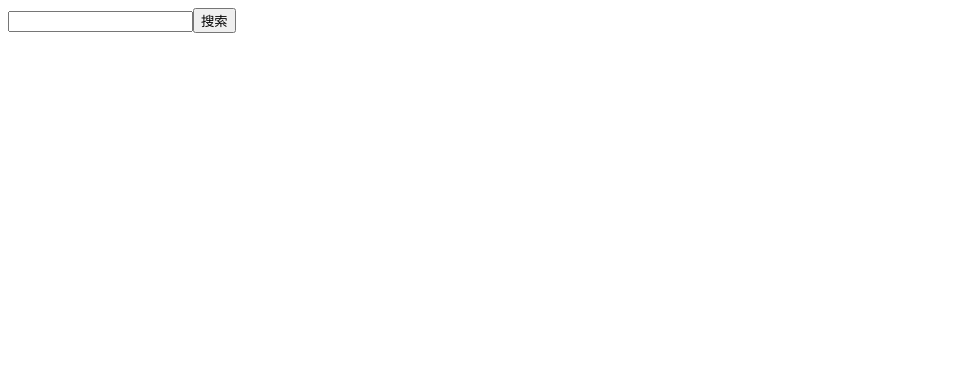
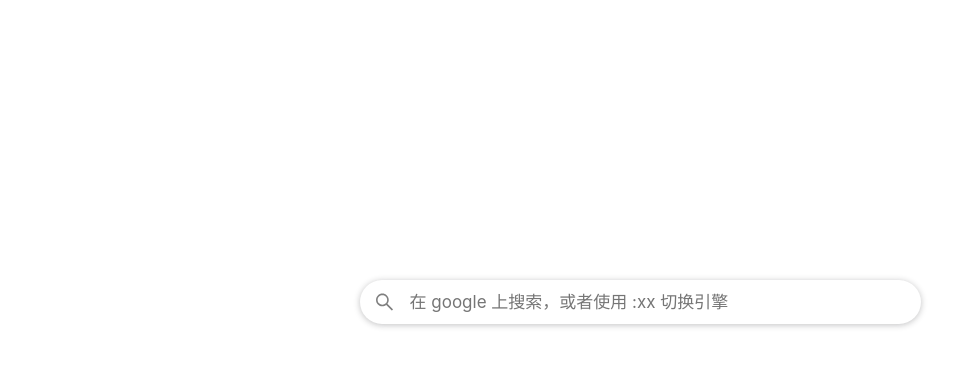
Before and after one commit to fa3eng/hasa-nav, a React app: page / in a window 1280 px wide. Shown: the top 366 px of the page, without its empty margins (0-979 px from the left). Built offline with nearby package versions, Linux system fonts and the light colour scheme.

Commit message:
完成Search组件的样式

```diff
--- a/src/App.tsx
+++ b/src/App.tsx
@@ -3,12 +3,13 @@ import styled from 'styled-components';
 import Search from './components/Search';
 
 const Layout = styled.div`
-
+  display: flex;
+  justify-content: center;
+  padding-top: 280px;
+  /* border: 1px solid red; */
 `;
 
-
 const App:React.FC = () => {
-
   return (
     <Layout>
       <Search/>
--- a/src/components/Search.tsx
+++ b/src/components/Search.tsx
@@ -1,8 +1,31 @@
 import React, { useState, useEffect } from 'react';
 import styled from 'styled-components';
+import { SearchOutlined } from '@ant-design/icons'
 
 const SearchBar = styled.form`
+  position: relative;
+  >input {
+    width: 561px;
+    height: 44px;
+    padding: 0px 50px;
+    border: none;
+    border-radius: 22px;
+    font-size: 17px;
+    outline: none;
+    box-shadow: 0 1px 6px 0 rgb(32 33 36 / 28%);
+  }
+  >button {
+    display: none;
+  }
+`;
 
+const MySearchOutlined = styled(SearchOutlined)`
+  position: absolute;
+  top: 50%;
+  transform: translateY(-50%);
+  left: 15px;
+  font-size: 19px;
+  color: gray;
 `;
 
 const Search: React.FC = () => {
@@ -37,13 +60,13 @@ const Search: React.FC = () => {
   // todo 这里以后应该要支持自定义搜索引擎
   const handleClick = () => {
     const result = value.split(' ');
-    if (result[0] === ':gg') {
+    if (result[0] === ':gg' || result[0] === '：gg') {
       setEngin({
         action: 'https://www.google.com/search',
         name: 'q'
       });
       setValue(result.slice(1).join(' '));
-    } else if (result[0] === ':bd') {
+    } else if (result[0] === ':bd' || result[0] === '：bd') {
       setEngin({
         action: 'https://www.baidu.com/s',
         name: 'wd'
@@ -56,10 +79,30 @@ const Search: React.FC = () => {
     setValue(e.target.value);
   };
 
+  // 处理引擎名字
+  const handleName = (name:string) => {
+    return name.replace('https://', '')
+        .replace('http://', '')
+        .replace('www.', '')
+        .replace('.com', '')
+        .replace(/\/.*/, '');
+  };
+
   return (
     <>
       <SearchBar action={engin.action} method="GET" target="_blank" name="searchForm">
-        <input type="text" name={engin.name} value={value} onChange={handleChange} />
+        <MySearchOutlined />
+        <input
+        type="text"
+        name={engin.name}
+        value={value}
+        onChange={handleChange}
+        autoComplete="off"
+        autoFocus={true}
+        spellCheck="false"
+        placeholder={`在 ${handleName(engin.action)} 上搜索，或者使用 :xx 切换引擎`}
+        />
+
         <button type="submit" onClick={handleClick}>搜索</button>
       </SearchBar>
     </>
--- a/src/index.tsx
+++ b/src/index.tsx
@@ -1,6 +1,7 @@
 import React from 'react';
 import ReactDOM from 'react-dom';
 import App from './App';
+import './reset.css';
 
 ReactDOM.render(
   <React.StrictMode>
--- /dev/null
+++ b/src/reset.css
@@ -0,0 +1,7 @@
+@import '~antd/dist/antd.css';
+
+* {
+  margin: 0;
+  padding: 0;
+  box-sizing: border-box;
+}
```
Also changed, not shown: package.json (+6 -1 lines), 1 other file (tests, documents, lock files or other folders).
